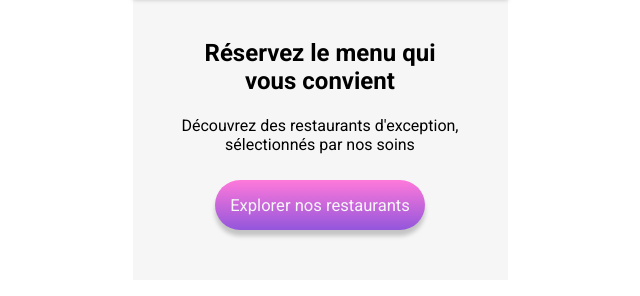
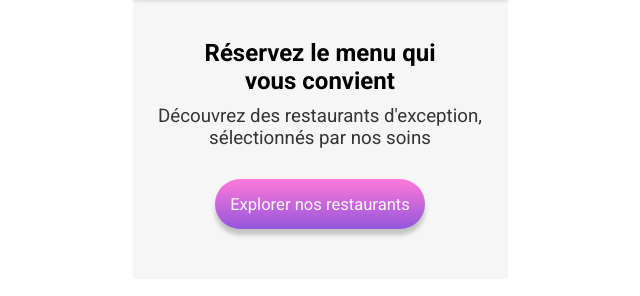
Before and after one commit to Das-F/Das-F.github.io, a plain HTML site: page index.html in a window 1280 px wide. Shown: the part 117-413 px from the top of the page, without its empty margins (320-960 px from the left). Drawn offline with Linux system fonts and the light colour scheme.

```diff
--- a/index.html
+++ b/index.html
@@ -26,7 +26,7 @@
 
         <section class="presentation">
             <h2>Réservez le menu qui vous convient</h2>
-            <p>Découvrez des restaurants d'exception, sélectionnés par nos soins</p>
+            <h3>Découvrez des restaurants d'exception, sélectionnés par nos soins</h3>
             <button class="btn-explorer"><h5>Explorer nos restaurants</h5></button>
         </section>
 
```
